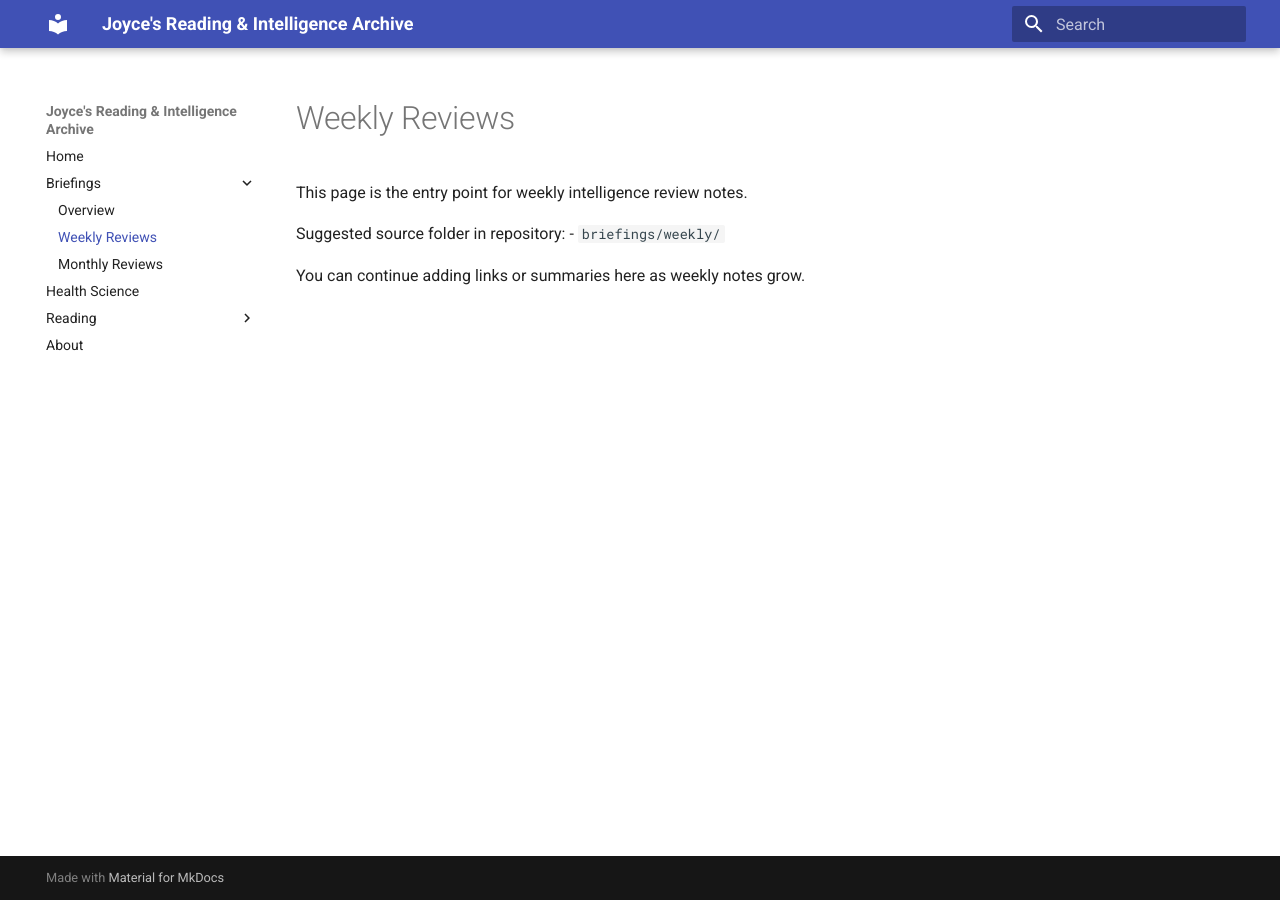
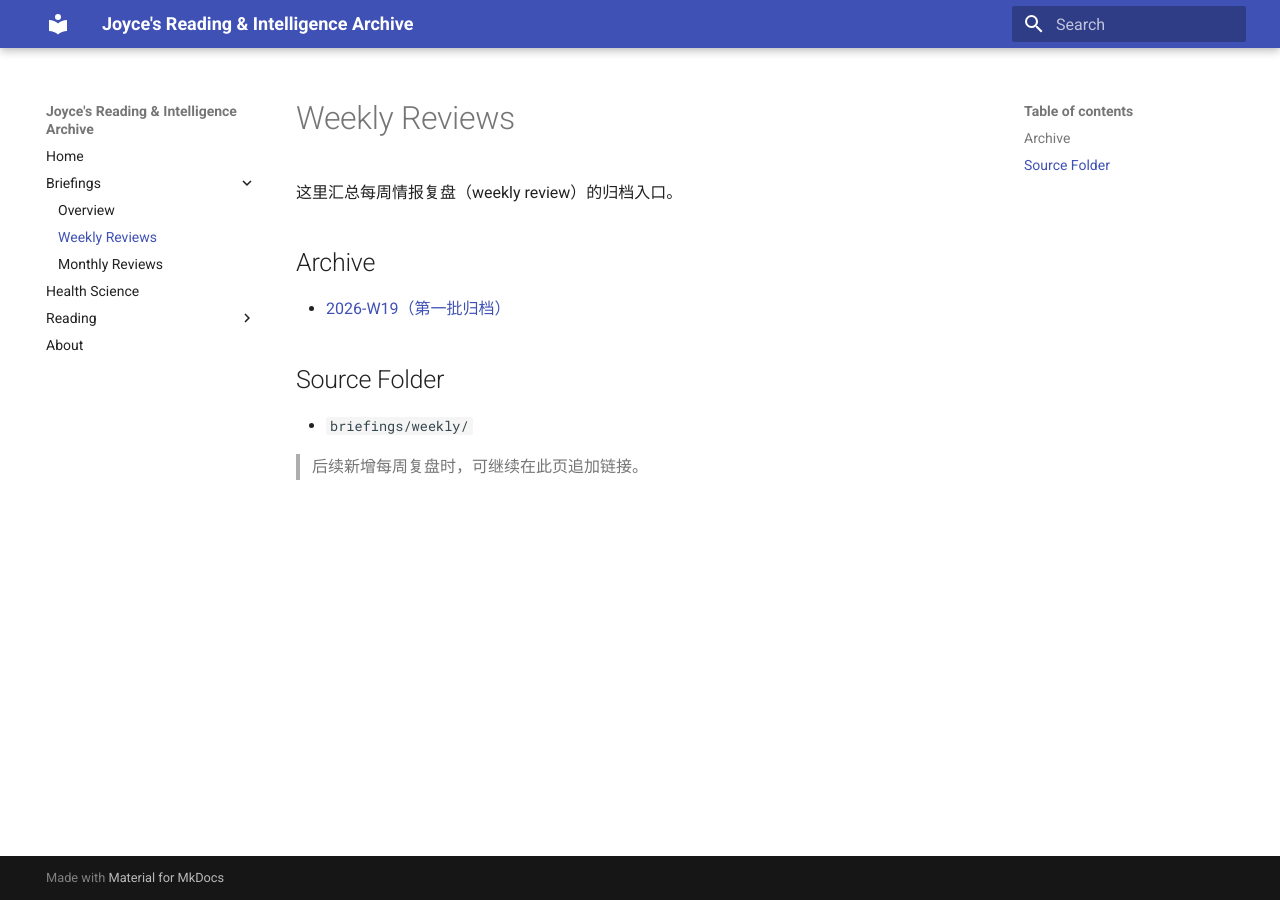
Before and after one commit to Joyce23523/reading-assistant, an MkDocs documentation site: the page built from docs/briefings/weekly.md, in a window 1280 px wide. Built offline with MkDocs 1.6.1 and Material for MkDocs 9.7.7, drawn with Linux system fonts in a browser that asks for light colours.

Commit message:
Update MkDocs briefings pages with archive links

```diff
--- a/docs/briefings/weekly.md
+++ b/docs/briefings/weekly.md
@@ -1,8 +1,13 @@
 # Weekly Reviews
 
-This page is the entry point for weekly intelligence review notes.
+这里汇总每周情报复盘（weekly review）的归档入口。
 
-Suggested source folder in repository:
+## Archive
+
+- [2026-W19（第一批归档）](../../briefings/weekly/2026-W19.md)
+
+## Source Folder
+
 - `briefings/weekly/`
 
-You can continue adding links or summaries here as weekly notes grow.
+> 后续新增每周复盘时，可继续在此页追加链接。
```
Also changed, not shown: docs/briefings/monthly.md (+8 -3 lines).
